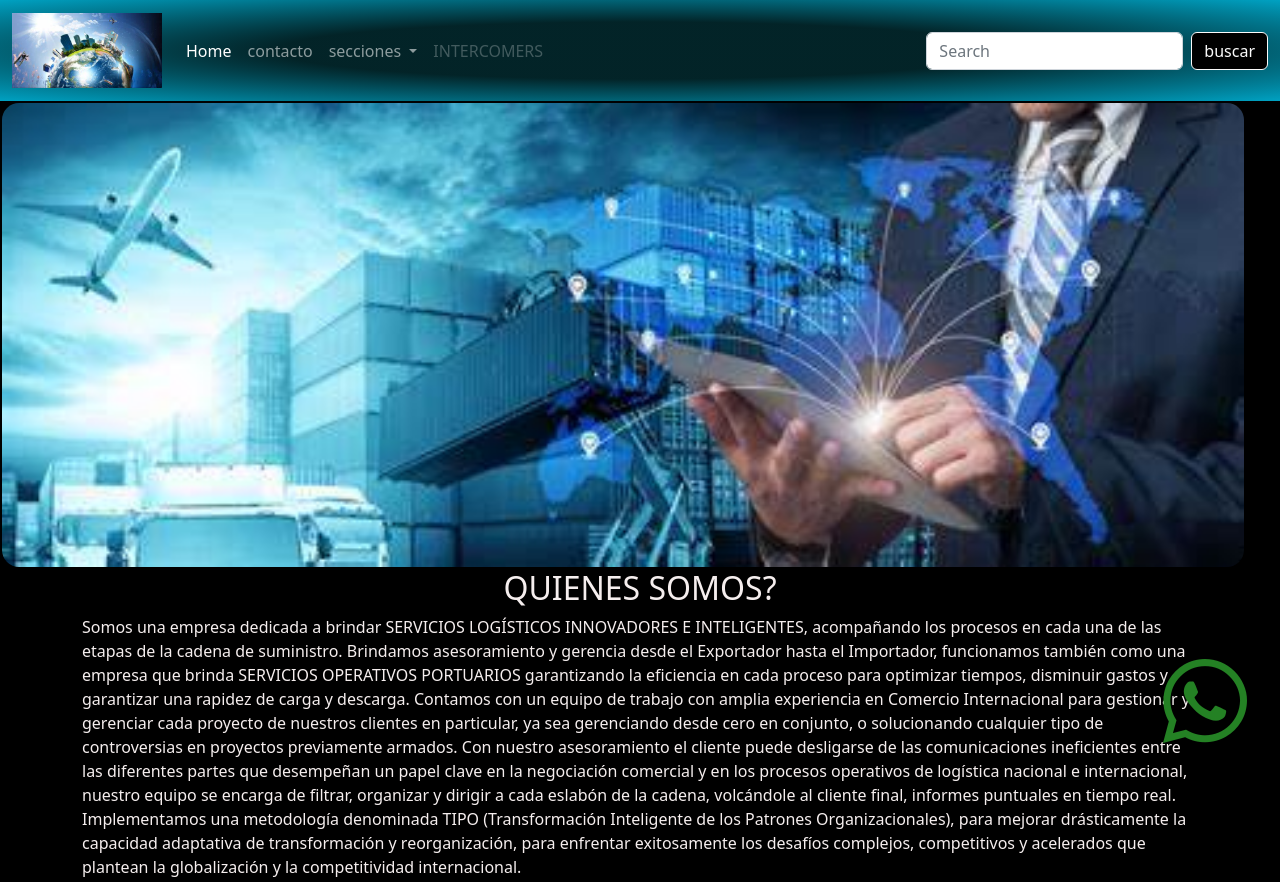
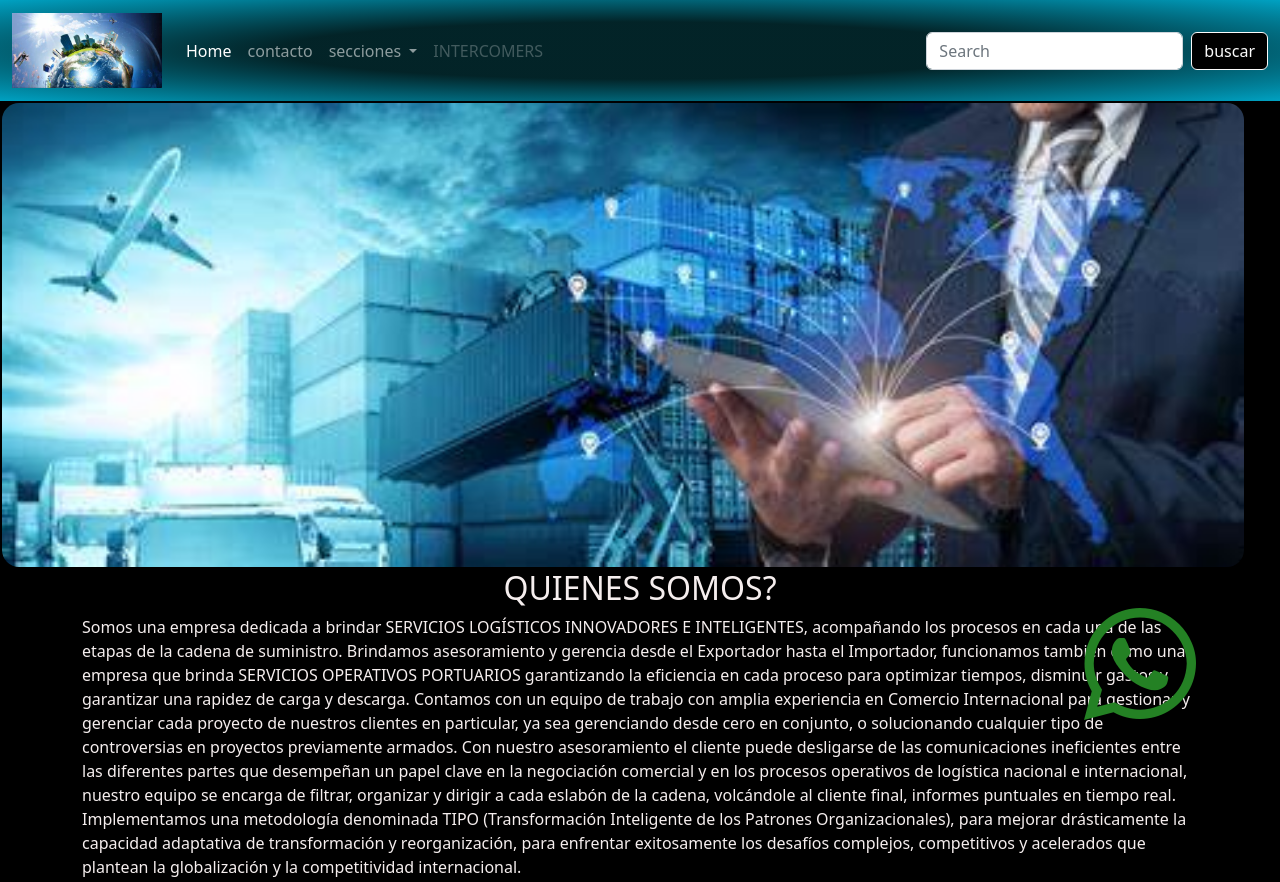
Before and after one commit to pablomartinezc8/segundaEntrega-proyectoFinal, a plain HTML site: page index.html in a window 1280 px wide. Shown: the top 882 px of the page. Drawn offline with nearby package versions, Linux system fonts and the light colour scheme.

Commit message:
Ãacomodando el wpp

```diff
--- a/css/style.css
+++ b/css/style.css
@@ -99,8 +99,7 @@ h1{
     display: flex;
     justify-content: space-around;
 }
-
-.fa-whatsapp{
+.fa-whatsapp {
     color: #248124;
     font-size: 8rem;
     display: inline-block;
@@ -150,16 +149,16 @@ h1{
         width: 50vw;
         height: 300px;
     }
-    .fa-whatsapp {
+    .fa-whatsapp{
         color: #248124;
-        font-size: 6rem;
+        font-size: 8rem;
         display: inline-block;
-        height: 49px;
-        width: 51px;
+        height: 120px;
+        width: 120px;
         border-radius: 50%;
         position: fixed;
-        bottom: 98px;
-        right: 66px;
+        bottom: 80px;
+        right: 80px;
         text-align: center;
     }
     .sectionImg {
```
